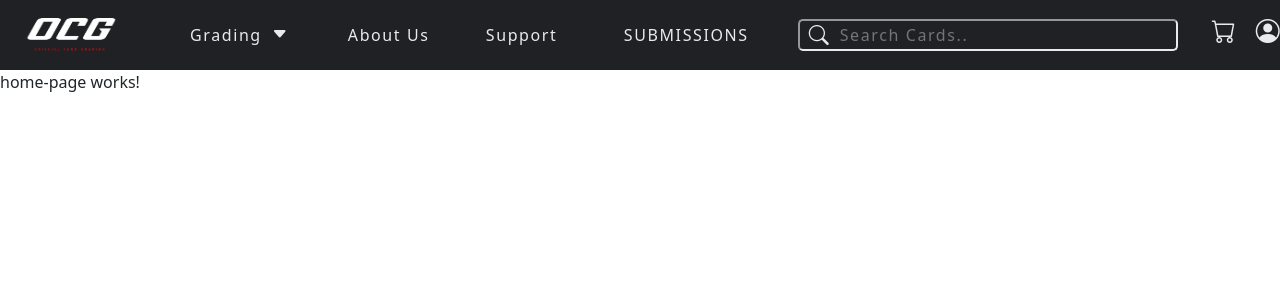
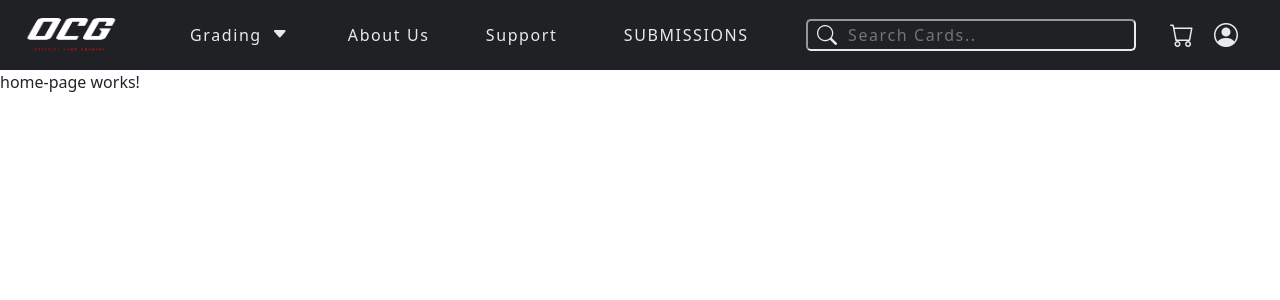
Before and after one commit to MargaridaSoares/OCG, an Angular app in the folder routing-app/: page /home-page in a window 1280 px wide. Shown: the top 300 px of the page. Built offline with nearby package versions, Linux system fonts and the light colour scheme.

Commit message:
change small details on nav-bar and nav-bar-form

```diff
--- a/routing-app/src/app/components/nav-bar-search-form/nav-bar-search-form.component.css
+++ b/routing-app/src/app/components/nav-bar-search-form/nav-bar-search-form.component.css
@@ -7,7 +7,7 @@
     background-color: transparent;
     border-color: var(--font-normal) !important;
     border-radius: 5px;
-    min-width: 380px;
+    min-width: 330px;
     padding-left: 40px;
     padding-top: 2px;
     padding-bottom: 2px;
--- a/routing-app/src/app/nav-bar/nav-bar.component.html
+++ b/routing-app/src/app/nav-bar/nav-bar.component.html
@@ -11,8 +11,8 @@
 
         <div class="background-right">
             <app-nav-bar-search-form></app-nav-bar-search-form>
-            <h4><i class="bi bi-cart icon"></i></h4>
-            <h4><i class="bi bi-person-circle icon"></i></h4>
+            <h4 class="erase-margin"><i class="bi bi-cart icon"></i></h4>
+            <h4 class="erase-margin"><i class="bi bi-person-circle icon"></i></h4>
         </div>
 
 
```
